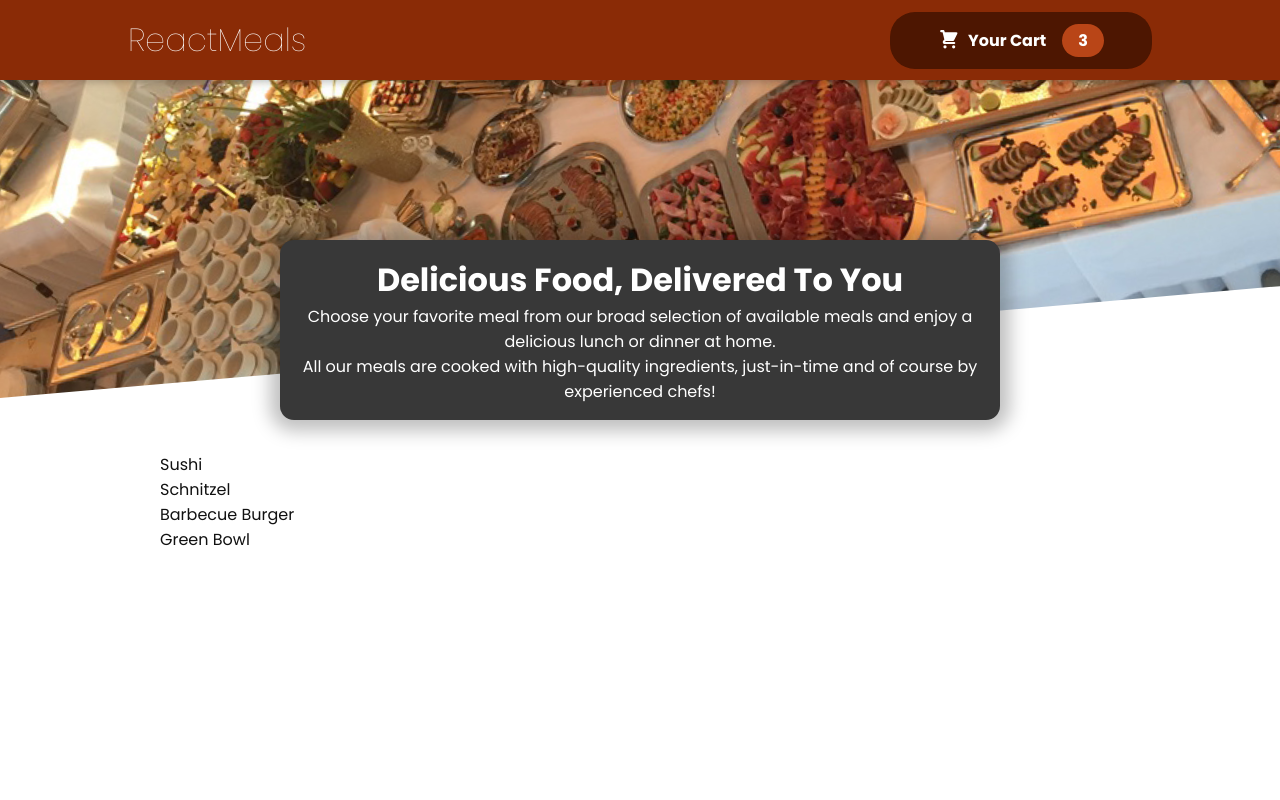
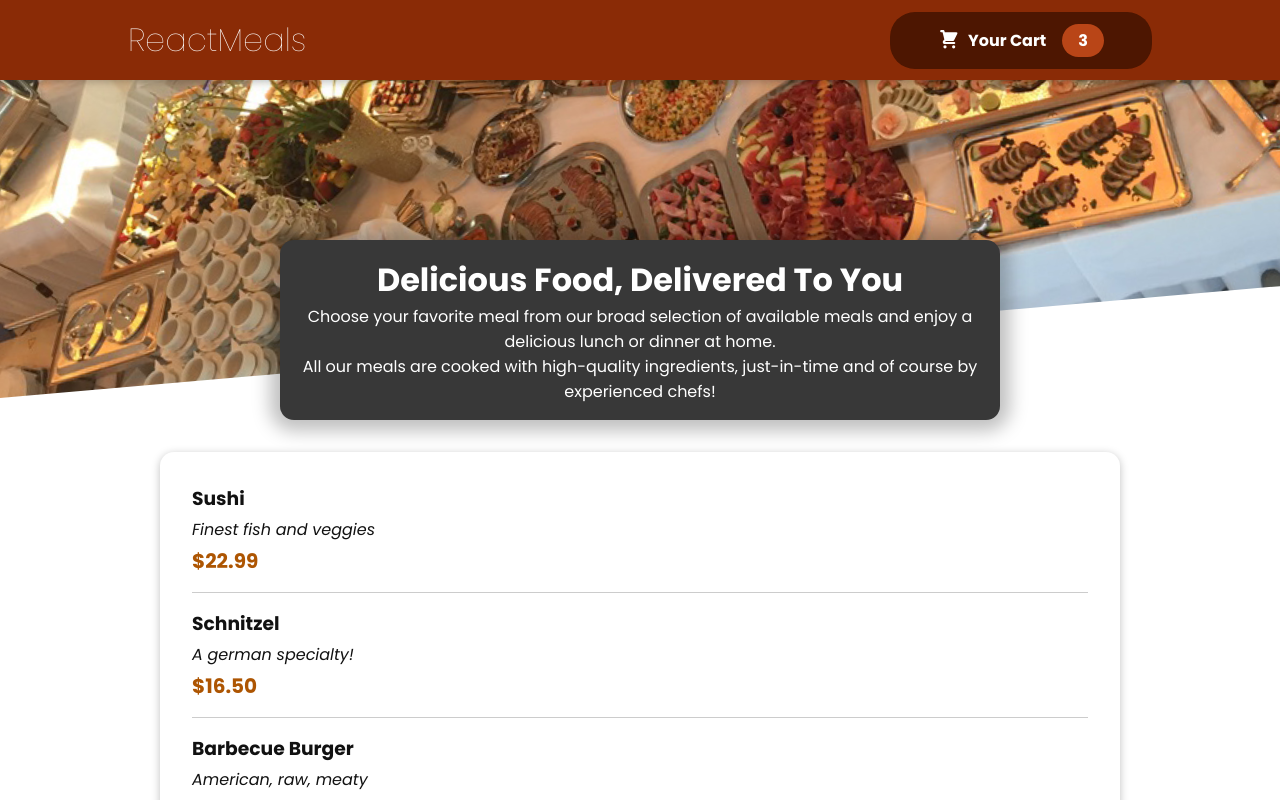
Before and after one commit to aryan-upa/food-order-app, a React (Create React App) app: page / in a window 1280 px wide. Shown: the top 800 px of the page. Built offline with nearby package versions, Linux system fonts and the light colour scheme.

Commit message:
Added MealItem.jsx

```diff
--- a/package.json
+++ b/package.json
@@ -9,7 +9,8 @@
     "react": "^18.2.0",
     "react-dom": "^18.2.0",
     "react-scripts": "5.0.1",
-    "web-vitals": "^2.1.4"
+    "web-vitals": "^2.1.4",
+    "eslint": "^8.31.0"
   },
   "scripts": {
     "start": "react-scripts start",
--- a/src/components/meals/AvailableMeals.jsx
+++ b/src/components/meals/AvailableMeals.jsx
@@ -1,4 +1,6 @@
 import classes from "./AvailableMeals.module.css";
+import Card from "../ui/Card";
+import MealItem from "./MealItem/MealItem";
 
 const DUMMY_MEALS = [
     {
@@ -28,11 +30,18 @@
 ];
 
 const AvailableMeals = props => {
-    const mealsList = DUMMY_MEALS.map(meal => <li>{meal.name}</li>);
+    const mealsList = DUMMY_MEALS.map(meal => <MealItem
+        key={meal.id}
+        name={meal.name}
+        description={meal.description}
+        price={meal.price}
+    />);
 
     return (
         <section className={classes.meals}>
-            <ul>{mealsList}</ul>
+            <Card>
+                <ul>{mealsList}</ul>
+            </Card>
         </section>
     );
 }
--- /dev/null
+++ b/src/components/meals/MealItem/MealItem.jsx
@@ -0,0 +1,20 @@
+import classes from "./MealItem.module.css";
+
+const MealItem = props => {
+    const price = `$${props.price.toFixed(2)}`;
+
+    return (
+        <li className={classes.meal}>
+            <div>
+                <h3>{props.name}</h3>
+                <div className={classes.description}>{props.description}</div>
+                <div className={classes.price}>{price}</div>
+            </div>
+            <div>
+
+            </div>
+        </li>
+    );
+}
+
+export default MealItem;
--- /dev/null
+++ b/src/components/meals/MealItem/MealItem.module.css
@@ -0,0 +1,22 @@
+.meal {
+  display: flex;
+  justify-content: space-between;
+  margin: 1rem;
+  padding-bottom: 1rem;
+  border-bottom: 1px solid #ccc;
+}
+
+.meal h3 {
+  margin: 0 0 0.25rem 0;
+}
+
+.description {
+  font-style: italic;
+}
+
+.price {
+  margin-top: 0.25rem;
+  font-weight: bold;
+  color: #ad5502;
+  font-size: 1.25rem;
+}
--- /dev/null
+++ b/src/components/ui/Card.jsx
@@ -0,0 +1,10 @@
+import React from "react";
+import classes from "./Card.module.css";
+
+const Card = props => {
+    return (
+        <section className={classes.card}>{props.children}</section>
+    );
+}
+
+export default Card;
--- /dev/null
+++ b/src/components/ui/Card.module.css
@@ -0,0 +1,6 @@
+.card {
+  padding: 1rem;
+  box-shadow: 0 2px 8px rgba(0, 0, 0, 0.25);
+  border-radius: 14px;
+  background-color: white;
+}
```
